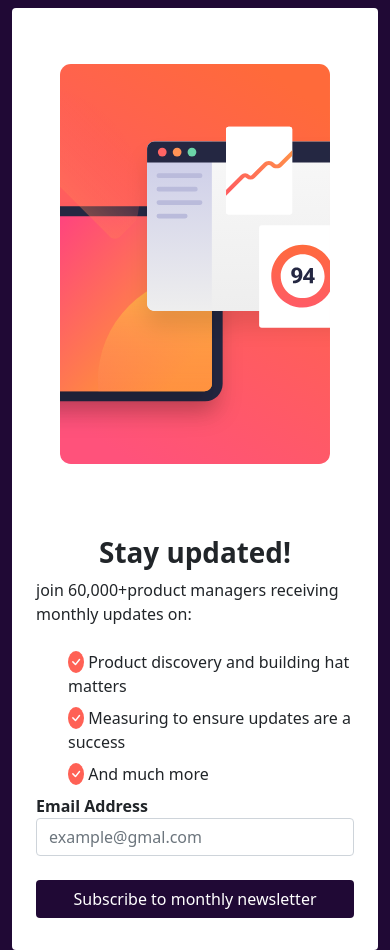
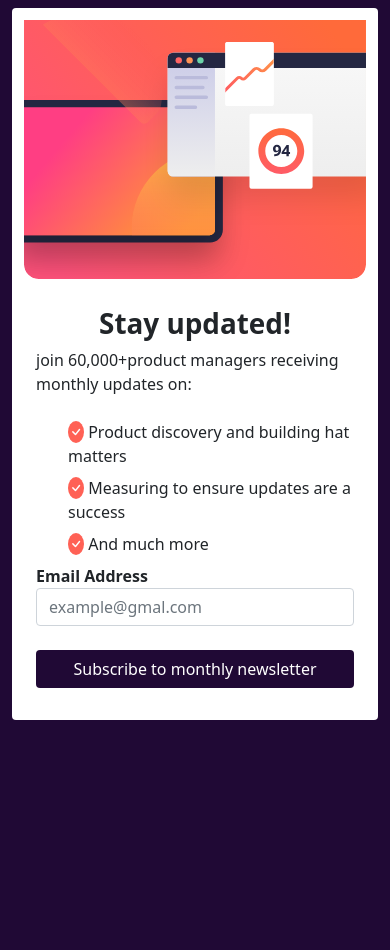
Before and after one commit to SamLaye/challenge1, a plain HTML site: page index.html in a window 390 px wide. After the commit the page ends 844 px from the top, so only its background shows below. Drawn offline with nearby package versions, Linux system fonts and the light colour scheme.

Commit message:
Gestion de l'image

```diff
--- a/challenge1.js
+++ b/challenge1.js
@@ -2,7 +2,8 @@
 let submitBtn = document.getElementById('btnSubmit');
 let input = document.getElementById("input");
 let userEmail = document.getElementById("userEmail");
-let confirmation = document.getElementById("confirmation") ;
+let confirmation = document.getElementById("confirmation");
+let formulaire = document.getElementById("formulaire");
 
 // On définit le format de l'adrresse mail
 let pattern = /^[a-zA-Z0-9._%+-]+@[a-zA-Z0-9.-]+\.[a-zA-Z]{2,}$/;
@@ -14,7 +15,6 @@ function soumettre(){
 	// Teste de la valeur de l'input avec la methode js test()
 	if(pattern.test(input.value))
 	{
-		let formulaire = document.getElementById("formulaire");
 		formulaire.style.display = "none";
 		confirmation.style.removeProperty("display");
 
@@ -28,10 +28,24 @@ function soumettre(){
 }
 
 function confirmer(){
-	let formulaire = document.getElementById("formulaire");
-
 	confirmation.style.display = "none";
 	formulaire.style.removeProperty("display");
 
 	input.value = "";
 }
+
+function changerImage(){
+	let largeur = formulaire.offsetWidth;
+	let formImg = document.getElementById("formImg")
+	if(largeur < 517)
+	{
+		formImg.innerHTML = '<img class="img-fluid align-self-center py-md-0" src="img/illustration-sign-up-mobile.svg">';
+	}else
+	{
+		formImg.innerHTML = '<img class="img-fluid p-4 py-md-0" src="img/illustration-sign-up-desktop.svg">';
+	}
+}
+
+window.addEventListener('resize', changerImage);
+
+changerImage();
--- a/index.html
+++ b/index.html
@@ -46,8 +46,8 @@
 				</div>
 
 			</div>
-			<div class="col-md-6 p-4 py-md-0">
-				<img class="img-fluid p-4 py-md-0" src="img/illustration-sign-up-desktop.svg">
+			<div class="col-md-6 py-1 py-md-0 d-flex justify-content-center" id="formImg">
+				<!-- <img class="img-fluid p-4 py-md-0" src="img/illustration-sign-up-desktop.svg"> -->
 			</div>
 		</div>
 	</div>
```
Also changed, not shown: img/illustration-sign-up-mobile.svg (added).
